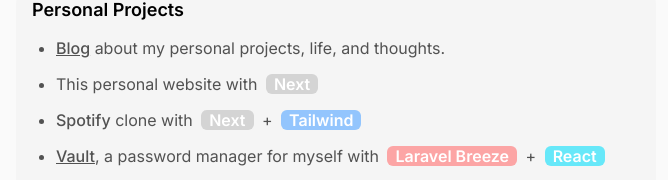
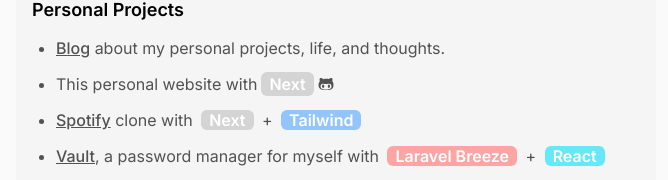
Before and after one commit to jordicapellad3s/my-website, a Next.js app: page / in a window 1280 px wide. Shown: the part 648-828 px from the top of the page, without its empty margins (304-972 px from the left). Built offline with nearby package versions, Linux system fonts and the light colour scheme.

Commit message:
✨ Add spotify clone entry blog

```diff
--- a/components/Personal.js
+++ b/components/Personal.js
@@ -1,6 +1,7 @@
 import Link from "next/link";
 import Tag from "./Tag";
 import Tooltip from "./Tooltip";
+import { FaGithubAlt } from "react-icons/fa";
 
 export default function Personal() {
   return (
@@ -21,13 +22,22 @@
           </p>
         </li>
         <li>
-          <p>
+          <p className="flex items-center">
             This personal website with <Tag bg="bg-neutral-300">Next</Tag>
+            <Link
+              href="https://github.com/jordicapellad3s/my-website"
+              target="_blank"
+              className="font-medium underline"
+            >
+              <FaGithubAlt className="w-4 h-4 hover:opacity-50" />
+            </Link>
           </p>
         </li>
         <li>
           <p>
-            <span className="font-medium">Spotify</span> clone with{" "}
+            <Link href="/posts/spotify-clone">
+              <span className="font-medium underline">Spotify</span> clone with{" "}
+            </Link>
             <Tag bg="bg-neutral-300">Next</Tag> +{" "}
             <Tag bg="bg-blue-300">Tailwind</Tag>{" "}
           </p>
```
Also changed, not shown: posts/spotify-clone.md (added, +9 -0 lines), public/images/spotify-clone.png (added).
